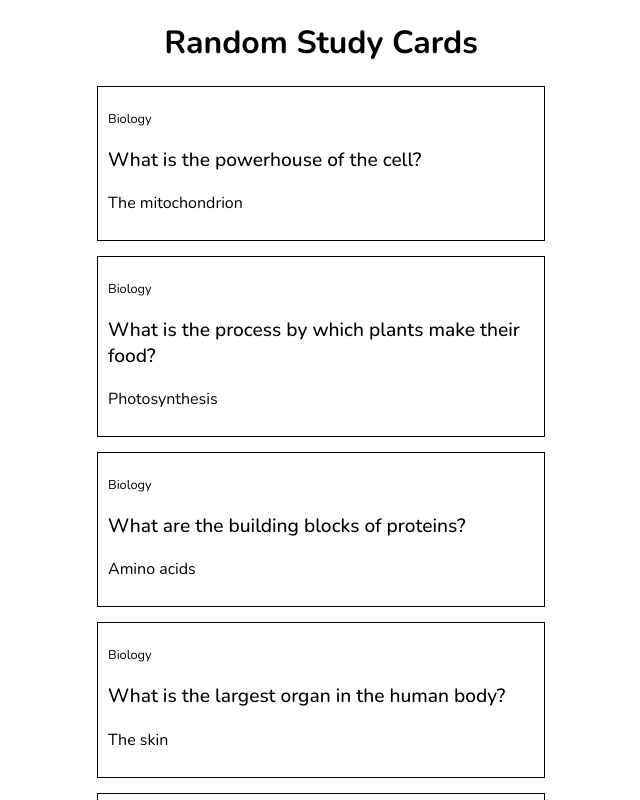
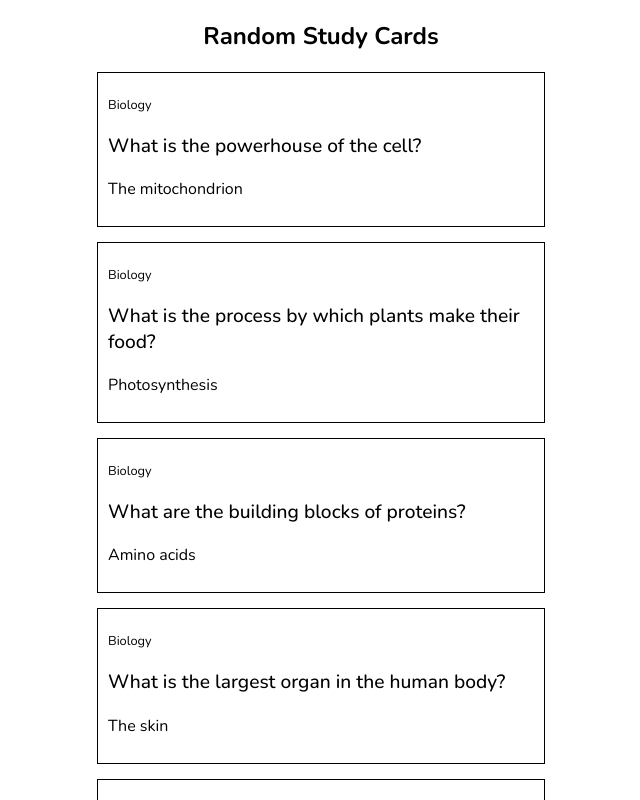
Before and after one commit to eneben/capstone-flip-wise, a Next.js app: page / in a window 1280 px wide. Shown: the top 800 px of the page, without its empty margins (319-959 px from the left). Built offline with nearby package versions, Linux system fonts and the light colour scheme.

Commit message:
fix little typo and change h1 to h2

```diff
--- a/components/FlascardList/FlashcardList.js
+++ b/components/FlashcardList/FlashcardList.js
@@ -27,6 +27,6 @@ const FlashcardListWrapper = styled.div`
   gap: 15px;
 `;
 
-const StyledHeadline = styled.h1`
+const StyledHeadline = styled.h2`
   text-align: center;
 `;
--- a/pages/index.js
+++ b/pages/index.js
@@ -1,4 +1,4 @@
-import FlashcardList from "@/components/FlascardList/FlashcardList";
+import FlashcardList from "@/components/FlashcardList/FlashcardList";
 import flashcards from "@/assets/flashcards.json";
 import collections from "@/assets/collections.json";
 
```
